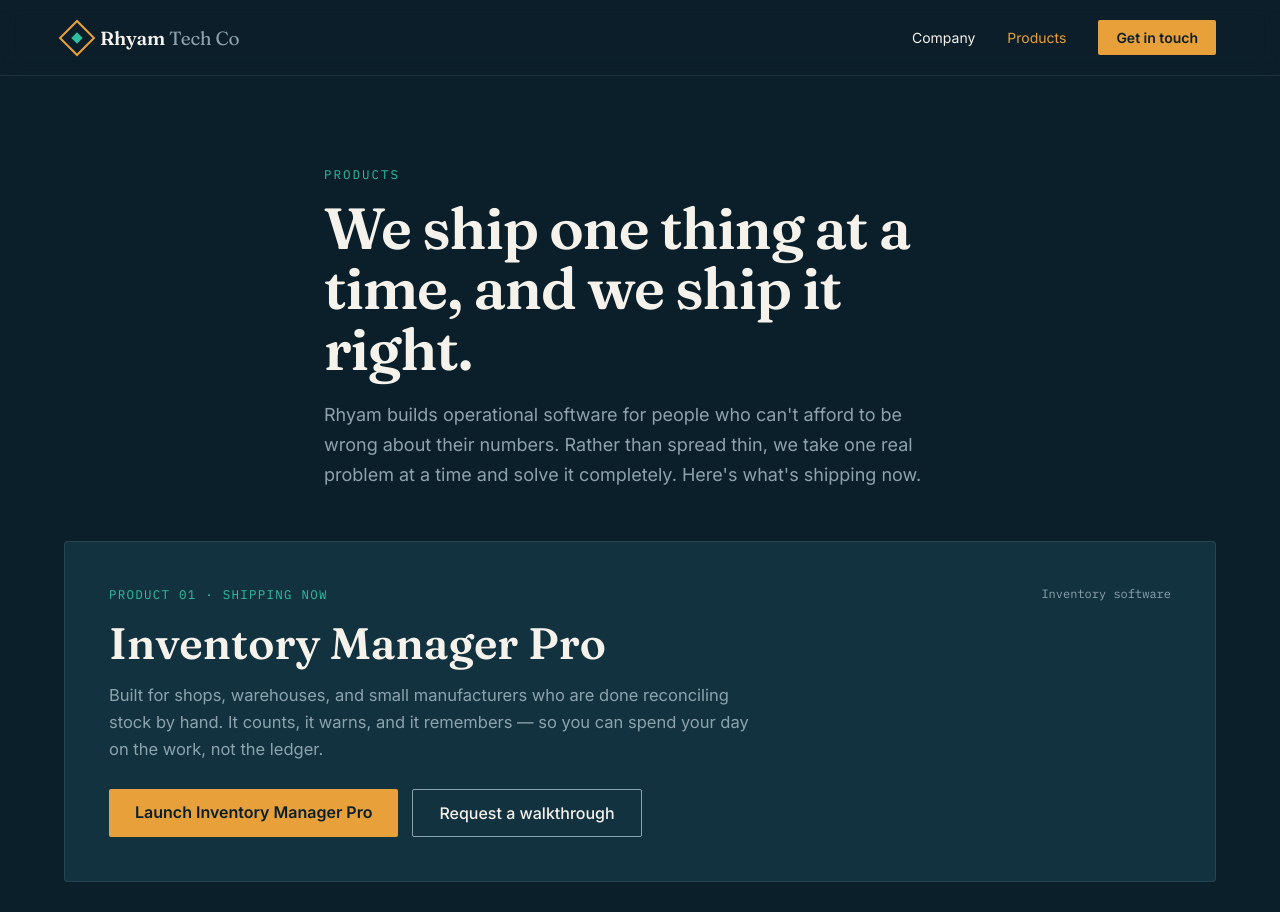
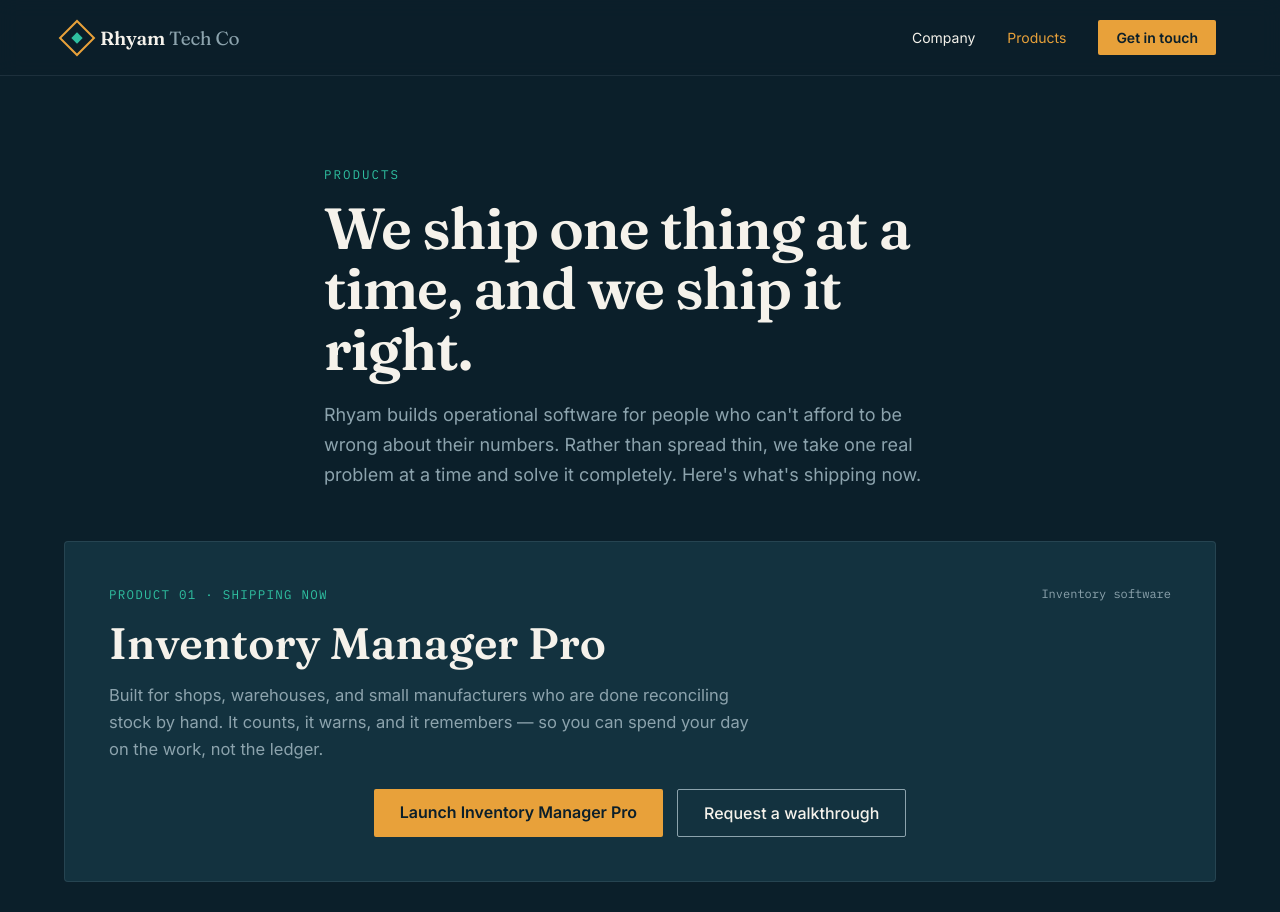
Before and after one commit to stephenwaldrip/rhyam-tech, a Next.js app: page /products in a window 1280 px wide. Shown: the top 912 px of the page. Built offline with nearby package versions, Linux system fonts and the light colour scheme.

Commit message:
centered links on products page

```diff
--- a/src/app/products/page.js
+++ b/src/app/products/page.js
@@ -46,7 +46,7 @@
             reconciling stock by hand. It counts, it warns, and it remembers — so
             you can spend your day on the work, not the ledger.
           </p>
-          <div style={{ display: "flex", gap: 14, flexWrap: "wrap", marginTop: 26 }}>
+          <div style={{ display: "flex", gap: 14, flexWrap: "wrap", marginTop: 26, justifyContent: "center" }}>
 
              <a href="https://inventory-pro.rhyamtechco.com"
               target="_blank"
```
